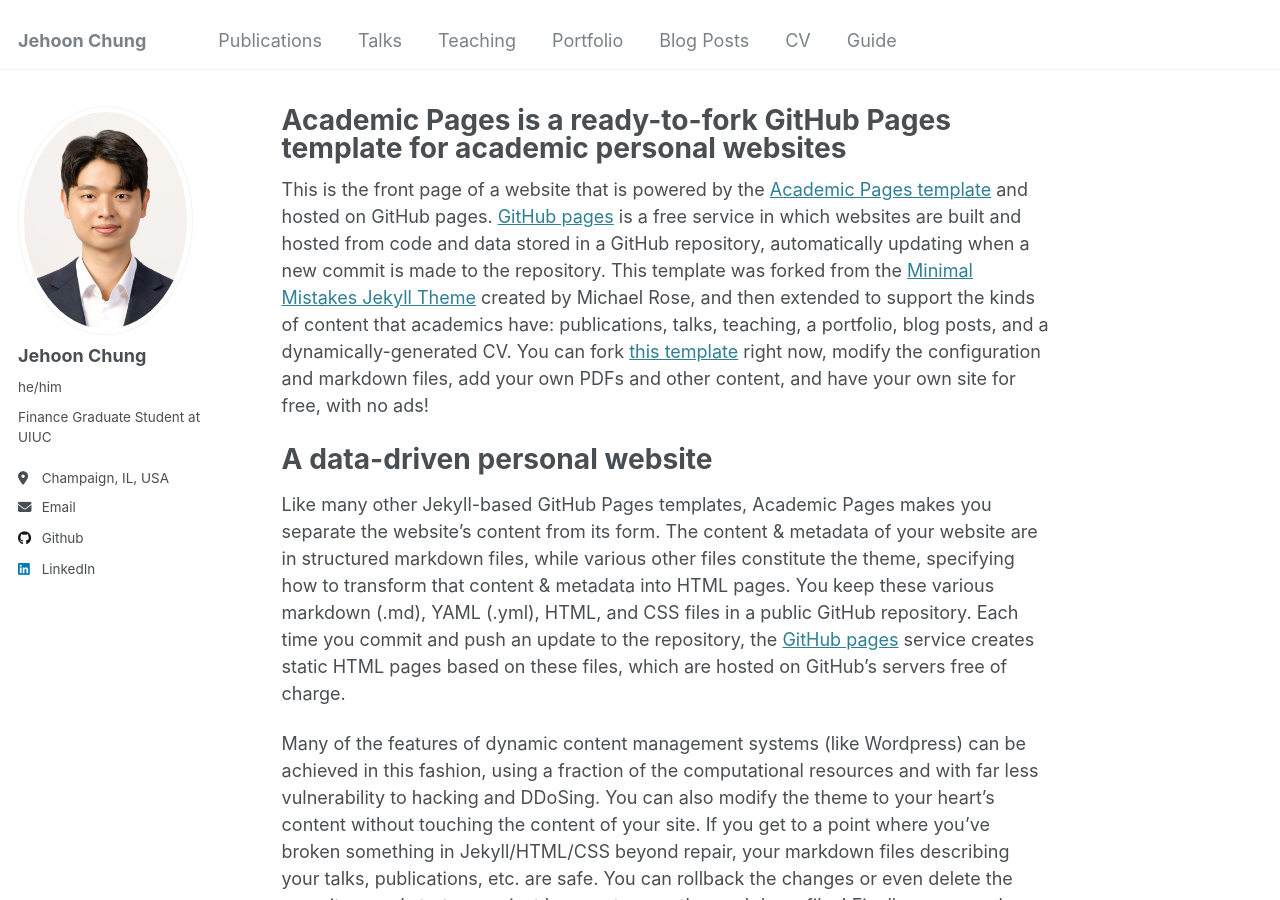
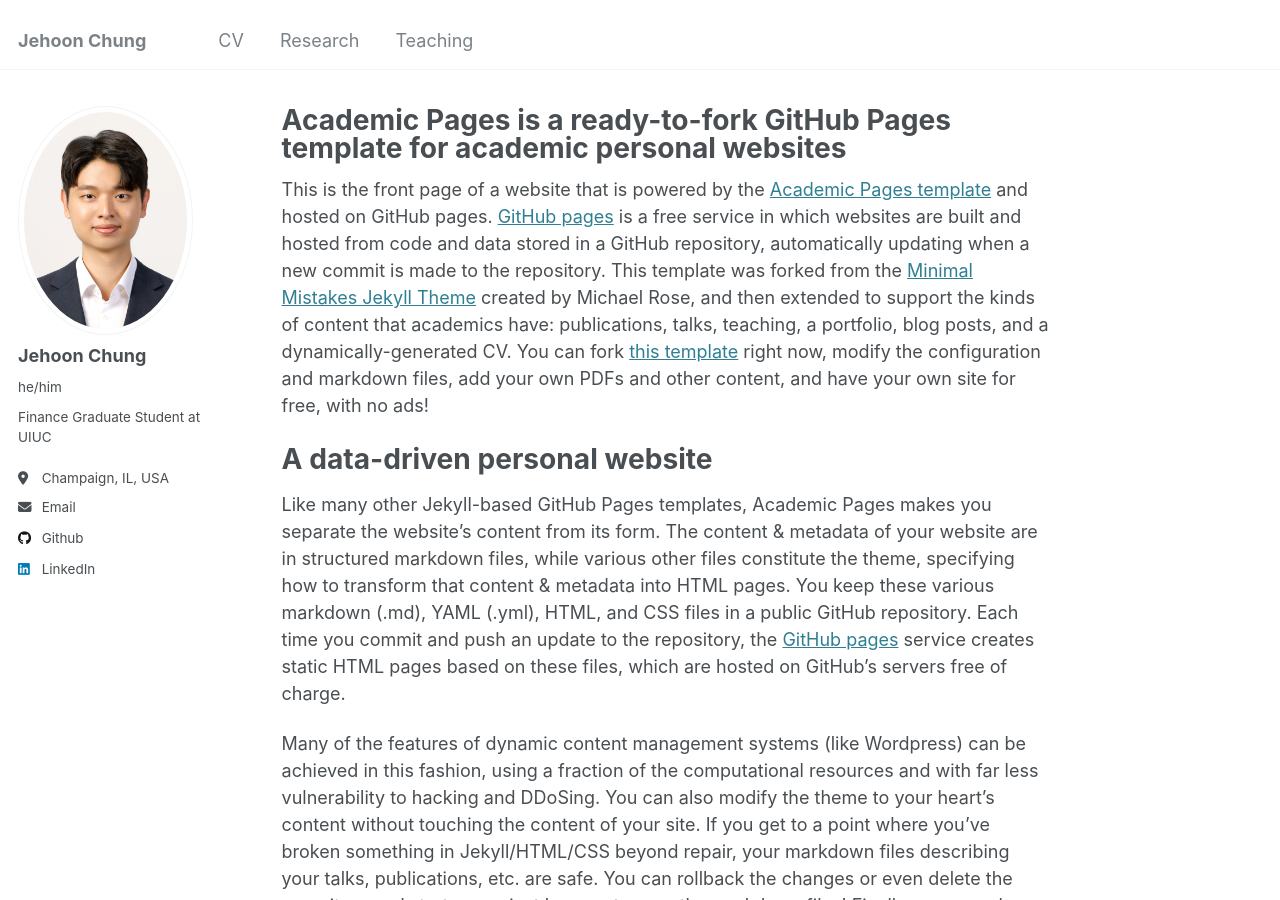
Before and after one commit to JehoonChung/jehoonchung.github.io, a Jekyll site: the page built from _pages/about.md, in a window 1280 px wide and 900 px high. Built offline with Jekyll 4.4.1, drawn with Linux system fonts in a browser that asks for light colours.

Commit message:
Update navigation.yml

```diff
--- a/_data/navigation.yml
+++ b/_data/navigation.yml
@@ -5,23 +5,11 @@
 # prevent it from being included in the site.
 
 main:
-  - title: "Publications"
-    url: /publications/
+  - title: "CV"
+    url: /CV/
 
-  - title: "Talks"
-    url: /talks/
+  - title: "Research"
+    url: /Research/
 
   - title: "Teaching"
     url: /teaching/
-
-  - title: "Portfolio"
-    url: /portfolio/
-
-  - title: "Blog Posts"
-    url: /year-archive/
-
-  - title: "CV"
-    url: /cv/
-
-  - title: "Guide"
-    url: /markdown/
```
